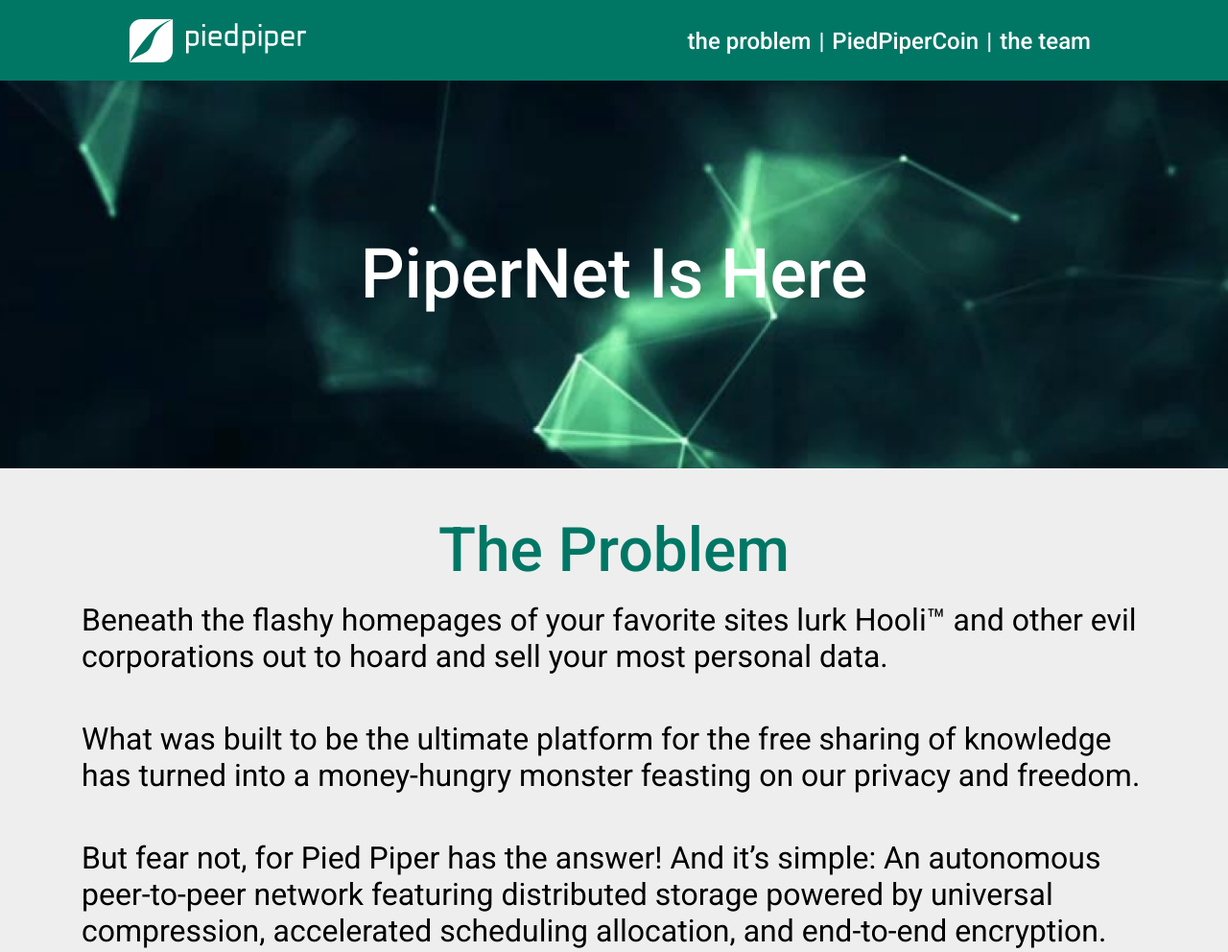
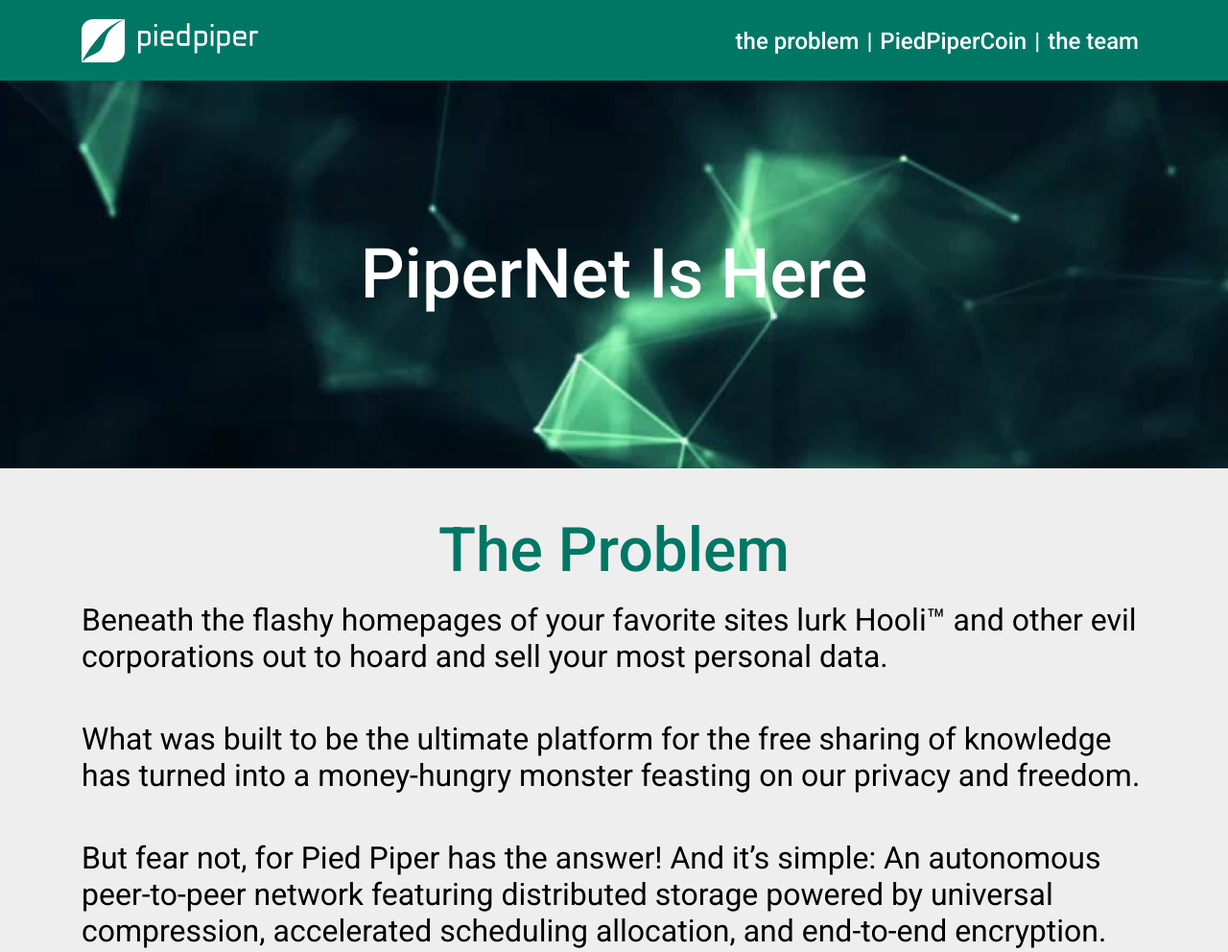
Before and after one commit to artyomevsyukov/new_6.10, a plain HTML site: page index.html in a window 1280 px wide. Shown: the top 992 px of the page at 96% size. Drawn offline with Linux system fonts and the light colour scheme.

Commit message:
fixed bugs

```diff
--- a/css/main.css
+++ b/css/main.css
@@ -64,14 +64,14 @@ a.anchor {
   top: 0;
   width: 100%;
   padding: 20px 0;
+  margin-right: 1000px;
   display: flex;
-  justify-content: space-around;
+  justify-content: space-between;
   background-color: var(--bg-color-green);
   height: 84px;
 }
 
 .nav-row {
-  margin: 0 50px;
   position: relative;
   display: flex;
   justify-content: space-between;
@@ -129,6 +129,7 @@ a.anchor {
 }
 
 .the-problem__text {
+  padding-bottom: 92px;
   margin: 0 auto;
   min-height: 488px;
   font-size: 32px;
```
